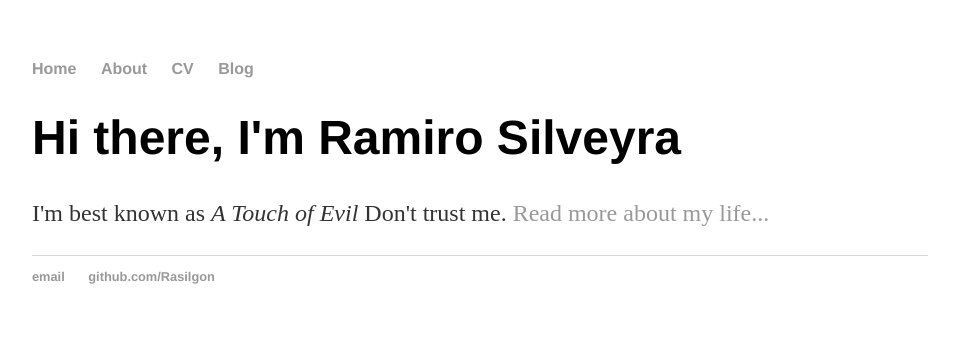
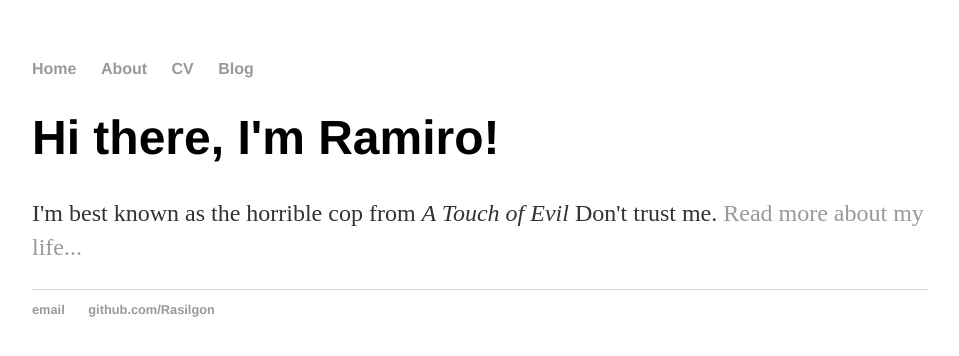
Before and after one commit to Rasilgon/rasilgon.github.io, a Jekyll site: the page built from index.html, in a window 1280 px wide. Shown: the top 356 px of the page, without its empty margins (160-1119 px from the left). Built offline with Jekyll 4.4.1, drawn with Linux system fonts in a browser that asks for light colours.

Commit message:
Update index

```diff
--- a/index.html
+++ b/index.html
@@ -1,30 +1,8 @@
-<!DOCTYPE html>
-<html>
-	<head>
-		<title>Ramiro Silveyra Gonzalez</title>
-				<!-- link to main stylesheet -->
-		<link rel="stylesheet" type="text/css" href="/css/main.css">
-	</head>
-	<body>
-		<nav>
-    		<ul>
-        		<li><a href="/">Home</a></li>
-	        	<li><a href="/about">About</a></li>
-        		<li><a href="/cv">CV</a></li>
-        		<li><a href="/blog">Blog</a></li>
-    		</ul>
-		</nav>
-		<div class="container">
-    		<div class="blurb">
-        		<h1>Hi there, I'm Ramiro Silveyra</h1>
-				<p>I'm best known as  <em>A Touch of Evil</em> Don't trust me. <a href="/about">Read more about my life...</a></p>
-    		</div><!-- /.blurb -->
-		</div><!-- /.container -->
-		<footer>
-    		<ul>
-        		<li><a href="mailto:rasilgon@gmail.com">email</a></li>
-        		<li><a href="https://github.com/Rasilgon">github.com/Rasilgon</a></li>
-			</ul>
-		</footer>
-	</body>
-</html>
+---
+layout: default
+title: Ramiro Silveyra Gonzalez
+---
+<div class="blurb">
+	<h1>Hi there, I'm Ramiro!</h1>
+	<p>I'm best known as the horrible cop from <em>A Touch of Evil</em> Don't trust me. <a href="/about">Read more about my life...</a></p>
+</div><!-- /.blurb -->
```
